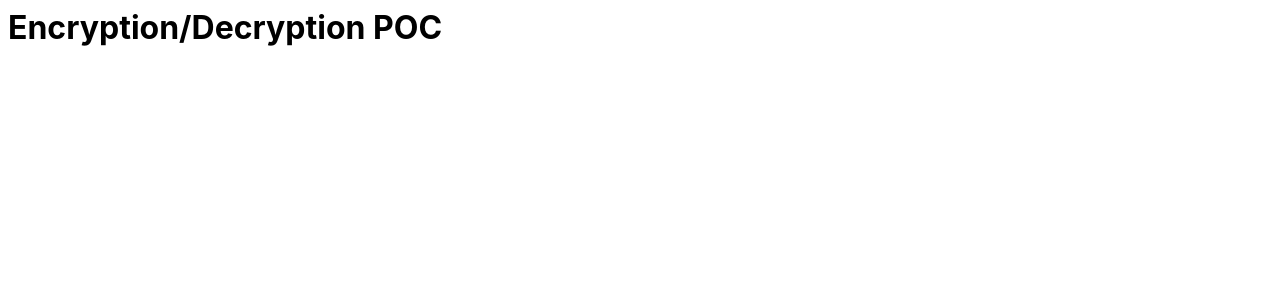
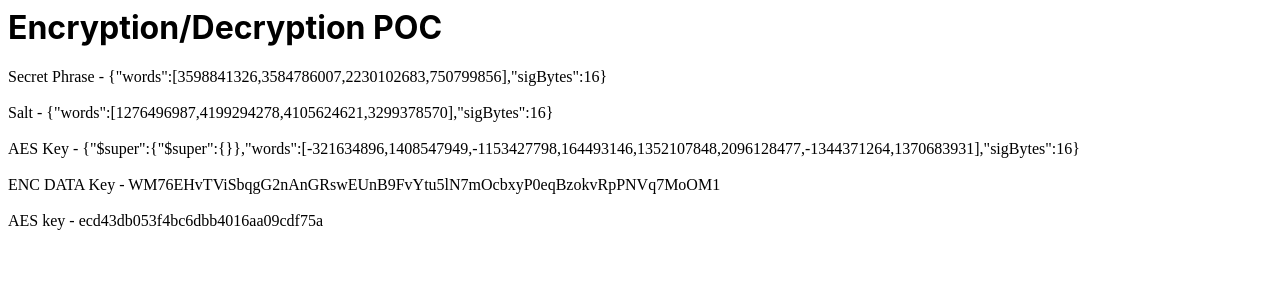
Before and after one commit to YashuVerma1210/React-Enc, a React (Create React App) app: page / in a window 1280 px wide. Shown: the top 300 px of the page. Built offline with nearby package versions, Linux system fonts and the light colour scheme.

Commit message:
2 files modified

```diff
--- a/package.json
+++ b/package.json
@@ -4,6 +4,7 @@
   "private": true,
   "dependencies": {
     "crypto-js": "^4.1.1",
+    "jsencrypt": "^3.2.1",
     "react": "^18.1.0",
     "react-dom": "^18.1.0"
   },
--- a/src/App.js
+++ b/src/App.js
@@ -1,10 +1,51 @@
 import React from 'react';
 import './style.css';
+import CryptoJS from 'crypto-js';
+import JSEncrypt from 'jsencrypt';
 
 export default function App() {
+  const RSAPublicKey = `MIGfMA0GCSqGSIb3DQEBAQUAA4GNADCBiQKBgQCjj1EG1F68SEUOEY/fi7AQlCd/
+  51OJxs/dDrfvB71tUZt0qkCmCfUbQrETR9hVZp/1ZluSlhrVyc6i2lorr2yiNxv2
+  sTdePBE2fVJYMO3kbjnEaSNVdnn/FEuVaHzjf9DgVc0E9cthAwMy+qJ6kYX15tbV
+  tD9B92tTGk8myHTW8wIDAQAB`;
+
+  const data = { name: 'Yashu', lastName: 'Verma' };
+
+  //generate AES key
+  var secretPhrase = CryptoJS.lib.WordArray.random(16);
+  var salt = CryptoJS.lib.WordArray.random(128 / 8);
+  //aes key 128 bits (16 bytes) long
+  var aesKey = CryptoJS.PBKDF2(secretPhrase.toString(), salt, {
+    keySize: 128 / 32,
+  });
+
+  //initialization vector - 1st 16 chars of userId
+  var iv = CryptoJS.enc.Utf8.parse(secretPhrase);
+  var aesOptions = {
+    mode: CryptoJS.mode.CBC,
+    padding: CryptoJS.pad.Pkcs7,
+    iv: iv,
+  };
+  var aesEncTrans = CryptoJS.AES.encrypt(
+    JSON.stringify(data),
+    aesKey,
+    aesOptions
+  );
+
+  //encrypt AES key with RSA public key
+  var rsaEncrypt = new JSEncrypt();
+  rsaEncrypt.setPublicKey(RSAPublicKey);
+  var rsaEncryptedAesKey = rsaEncrypt.encrypt(aesEncTrans.key.toString());
+  console.log('RSA encrypted AES key [base64]: ' + rsaEncryptedAesKey);
+
   return (
     <div>
       <h1>Encryption/Decryption POC</h1>
+      <span>Secret Phrase - {JSON.stringify(secretPhrase)}</span> <br /> <br />
+      <span>Salt - {JSON.stringify(salt)}</span> <br /> <br />
+      <span>AES Key - {JSON.stringify(aesKey)}</span> <br /> <br />
+      <span>ENC DATA Key - {aesEncTrans.toString()}</span> <br /> <br />
+      <span>AES key - {aesEncTrans.key.toString()}</span> <br /> <br />
     </div>
   );
 }
```
